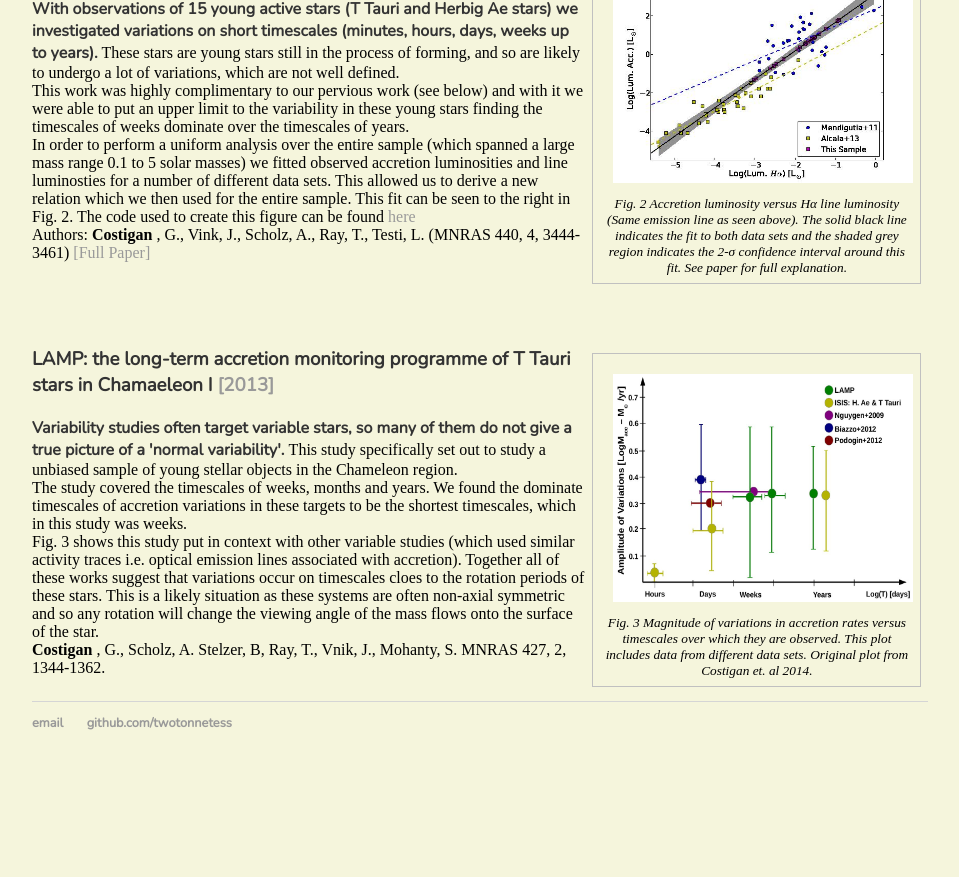
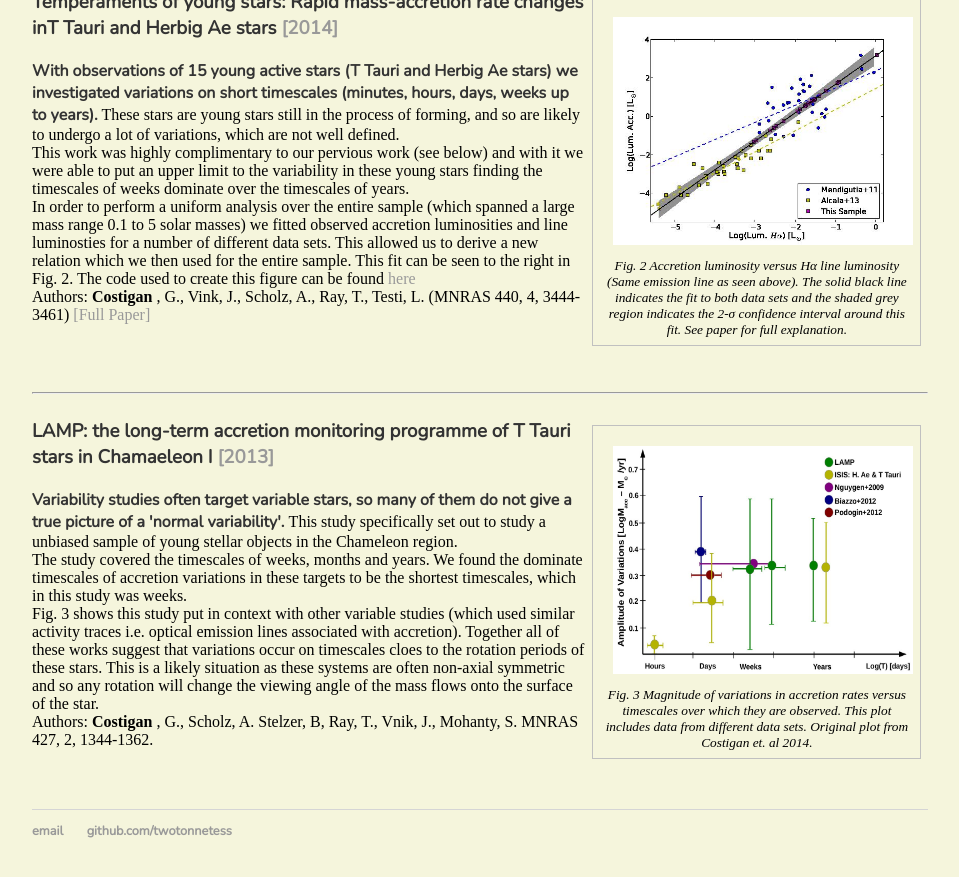
Before and after one commit to twotonnetess/twotonnetess.github.io, a Jekyll site: the page built from publications/index.html, in a window 1280 px wide and 900 px high, scrolled down 1032 px. Shown: the top 877 px of the window, without its empty margins (160-1119 px from the left). Built offline with Jekyll 4.4.1, drawn with Linux system fonts in a browser that asks for light colours; before the commit the page ends 1824 px from its top, so only the background shows below that.

Commit message:
Inclusion of horizontal lines in publications

```diff
--- a/publications/index.html
+++ b/publications/index.html
@@ -12,6 +12,7 @@ title: Publications
 <h2> Select Publications </h2>
 Below are a few select publications with short explanations and figures from the published paper.
 
+<hr>
 
 <p>
  <figure>
@@ -36,7 +37,7 @@ Reference: MNRAS 463, 4,pp. 4459-4468. <a href="http://adsabs.harvard.edu/abs/20
 
 </p>
 
-
+<hr>
 
 
 
@@ -51,6 +52,8 @@ In this paper we compared the infrared observation with VLA observations to comp
 
 Authors: Galvan-Madrid,R.; Rodriguez, L. F.; Liu, H.; <b> Costigan </b>, G.; Palau,A; Zapata, L. A.; Loinard, L. (APJL 2016, 806,  2, L32, 5) <a href=" http://adsabs.harvard.edu/abs/2015ApJ...806L..32G"> [Full Paper]</a>
 </p>
+
+<hr>
 
 <p>
 <figure>
@@ -76,6 +79,8 @@ Authors: <b> Costigan </b>, G., Vink, J.,  Scholz, A., Ray, T., Testi, L. (MNRAS
 </br>
 </br>
 
+
+<hr>
 <p>
 <figure>
 <img src="images/var_plot_2014.jpg" alt="Variations in accretion rates versus timescales." style="float:left;width:300px;height:228px;padding:1em";>
@@ -93,6 +98,11 @@ Fig. 3 Magnitude of variations in accretion rates versus timescales over which t
 Fig. 3 shows this study put in context with other variable studies (which used similar activity traces i.e. optical emission lines associated with accretion). Together all of these works suggest that variations occur on timescales cloes to the rotation periods of these stars. This is a likely situation as these systems are often non-axial symmetric and so any rotation will change the viewing angle of the mass flows onto the surface of the star.  </br>
 
 
-<b> Costigan </b>, G., Scholz, A. Stelzer, B, Ray, T., Vnik, J., Mohanty, S.
-MNRAS 427, 2, 1344-1362. </br>
+Authors: <b> Costigan </b>, G., Scholz, A. Stelzer, B, Ray, T., Vnik, J., Mohanty, S.
+MNRAS 427, 2, 1344-1362.
 </p>
+
+
+
+<br>
+<br>
```
